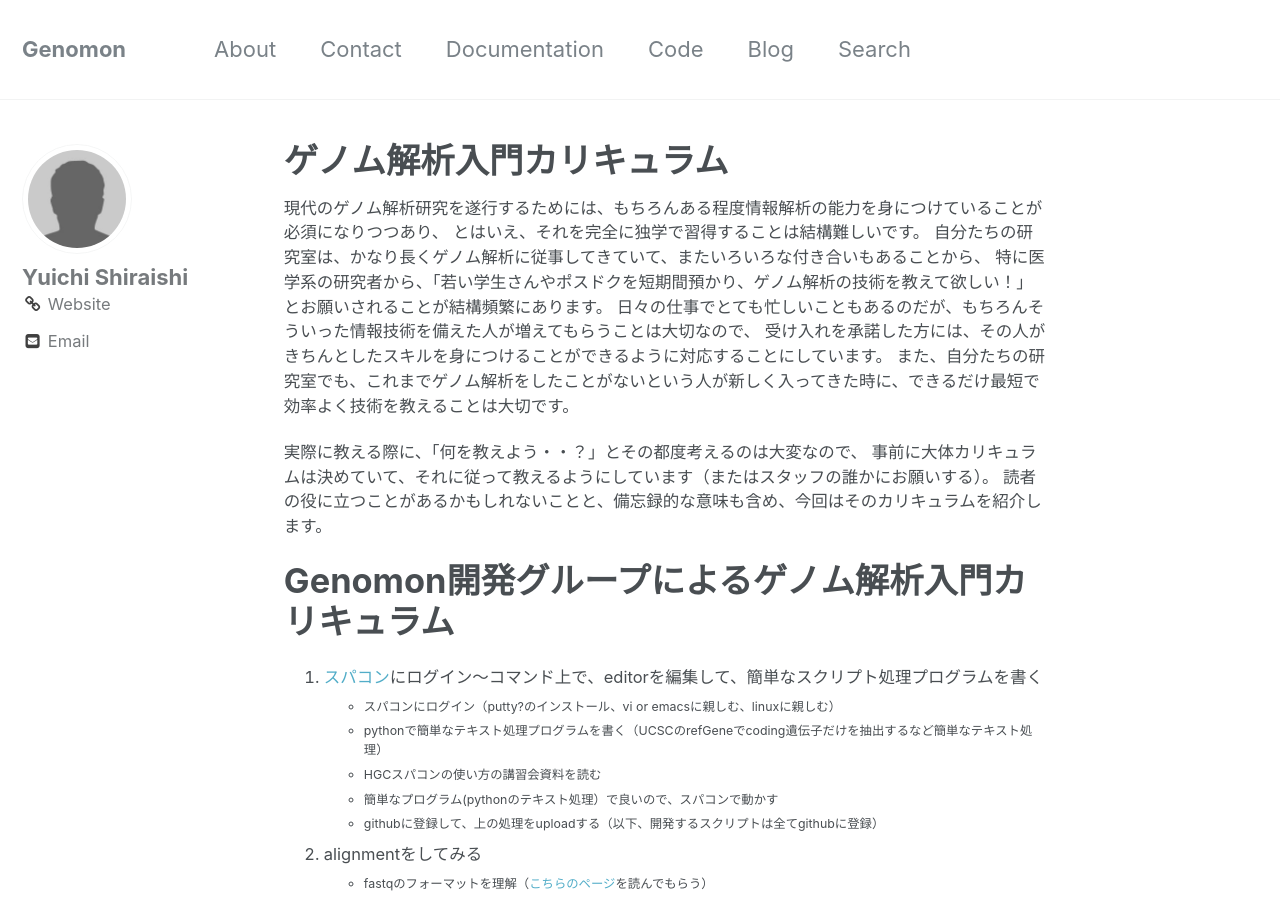
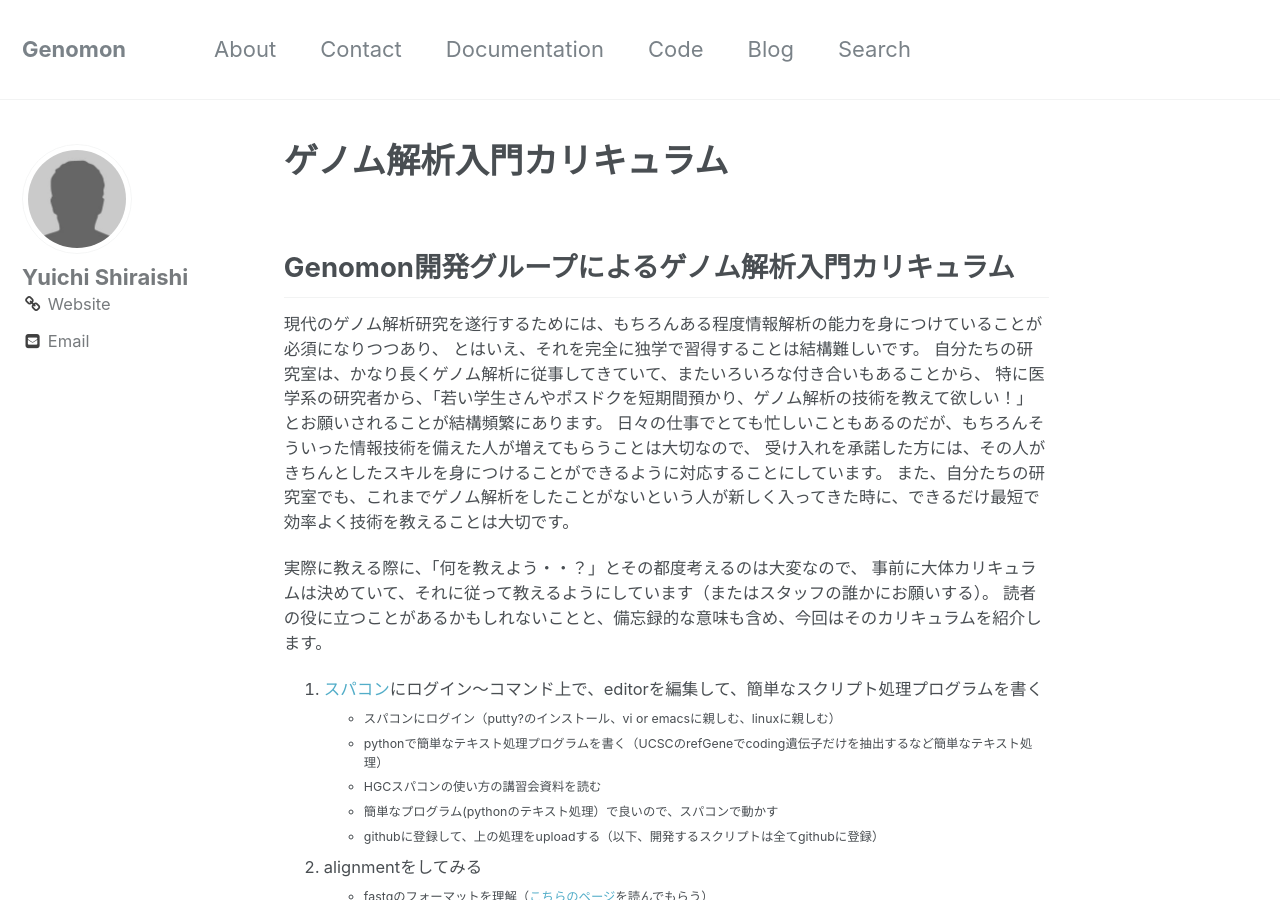
Before and after one commit to Genomon-Project/GenomonPagesR, a Jekyll site: the page built from _posts/2017-03-15-post-curriculum.md, in a window 1280 px wide and 900 px high. Built offline with Jekyll 4.4.1, drawn with Linux system fonts in a browser that asks for light colours; some web fonts are replaced; part of the change alters nothing that is shown.

```diff
--- a/_posts/2017-03-15-post-curriculum.md
+++ b/_posts/2017-03-15-post-curriculum.md
@@ -6,6 +6,8 @@ tags:
   - education
 author: Shiraishi
 ---
+
+## Genomon開発グループによるゲノム解析入門カリキュラム
 
 
 現代のゲノム解析研究を遂行するためには、もちろんある程度情報解析の能力を身につけていることが必須になりつつあり、
@@ -22,8 +24,6 @@ author: Shiraishi
 事前に大体カリキュラムは決めていて、それに従って教えるようにしています（またはスタッフの誰かにお願いする）。
 読者の役に立つことがあるかもしれないことと、備忘録的な意味も含め、今回はそのカリキュラムを紹介します。
 
-
-# Genomon開発グループによるゲノム解析入門カリキュラム
 
 
 1. [スパコン](https://supcom.hgc.jp/japanese/)にログイン～コマンド上で、editorを編集して、簡単なスクリプト処理プログラムを書く
```
